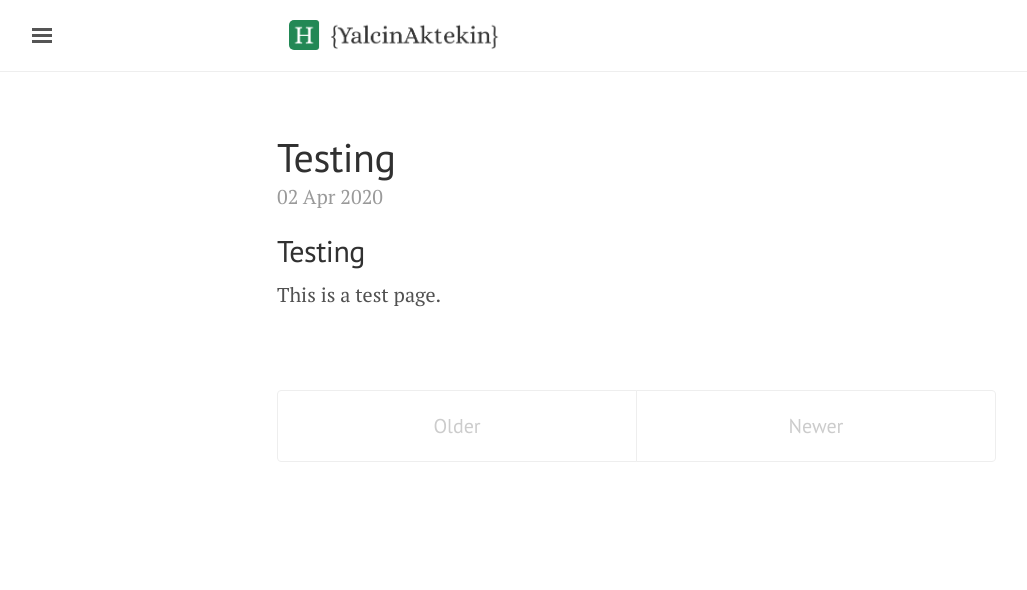
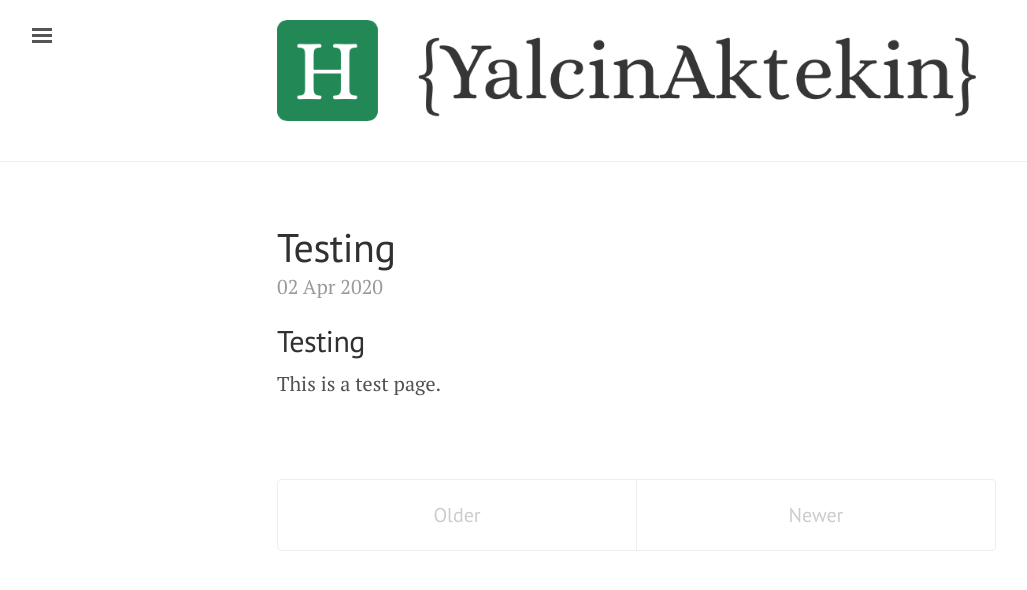
Before and after one commit to yalcinaktekin/yalcinaktekin.github.io, a Jekyll site: the page built from index.html, in a window 1280 px wide. Shown: the top 590 px of the page, without its empty margins (3-1030 px from the left). Built offline with Jekyll 4.4.1, drawn with Linux system fonts in a browser that asks for light colours; the list of posts is cut into pages by our own code.

Commit message:
Update default.html

```diff
--- a/_layouts/default.html
+++ b/_layouts/default.html
@@ -13,7 +13,7 @@
       <div class="masthead">
         <div class="container">
           <h3 class="masthead-title">
-            <a href="/"><img src="/images/home-yalcin.png" align="top" style="margin:0px 0.8rem 0px 0.6rem; display:inline-block;
+            <a href="/"><img src="/images/home-yalcin.png" align="top"; display:inline-block;
              width:70%; max-width:215px; min-width:90px; border:none blue 1px;"></a>
             <!-- <a href="{{ site.baseurl }}/" title="Home">{{ site.title }}</a>
             <small>{{ site.tagline }}</small> -->
```
